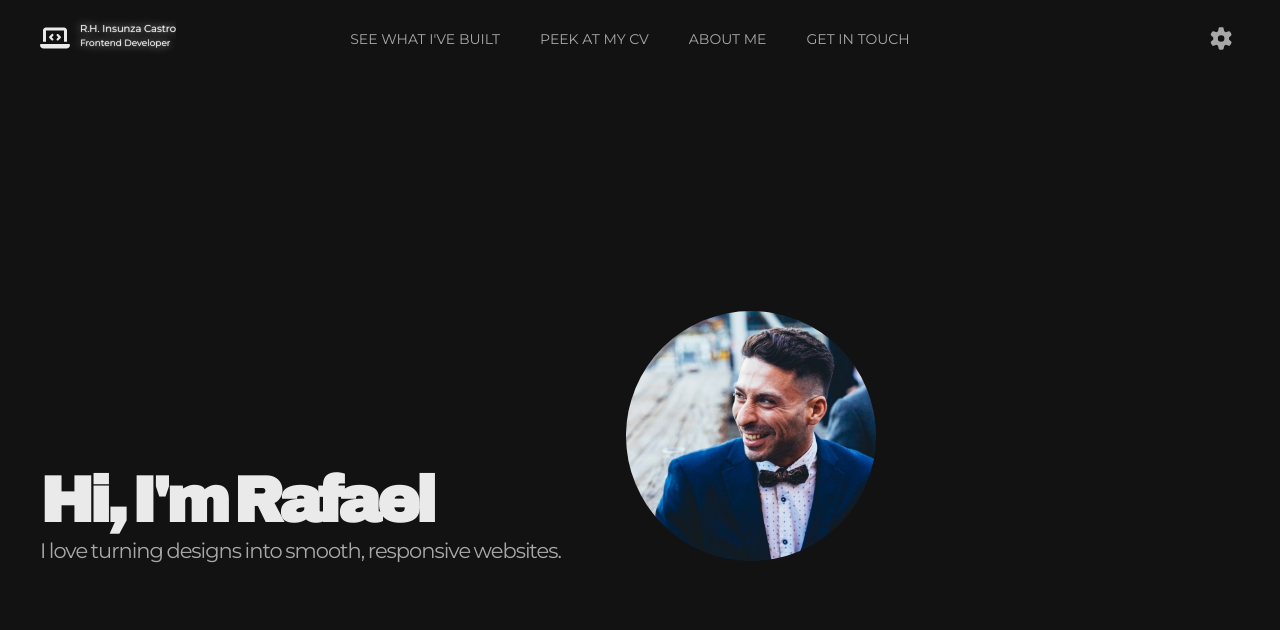
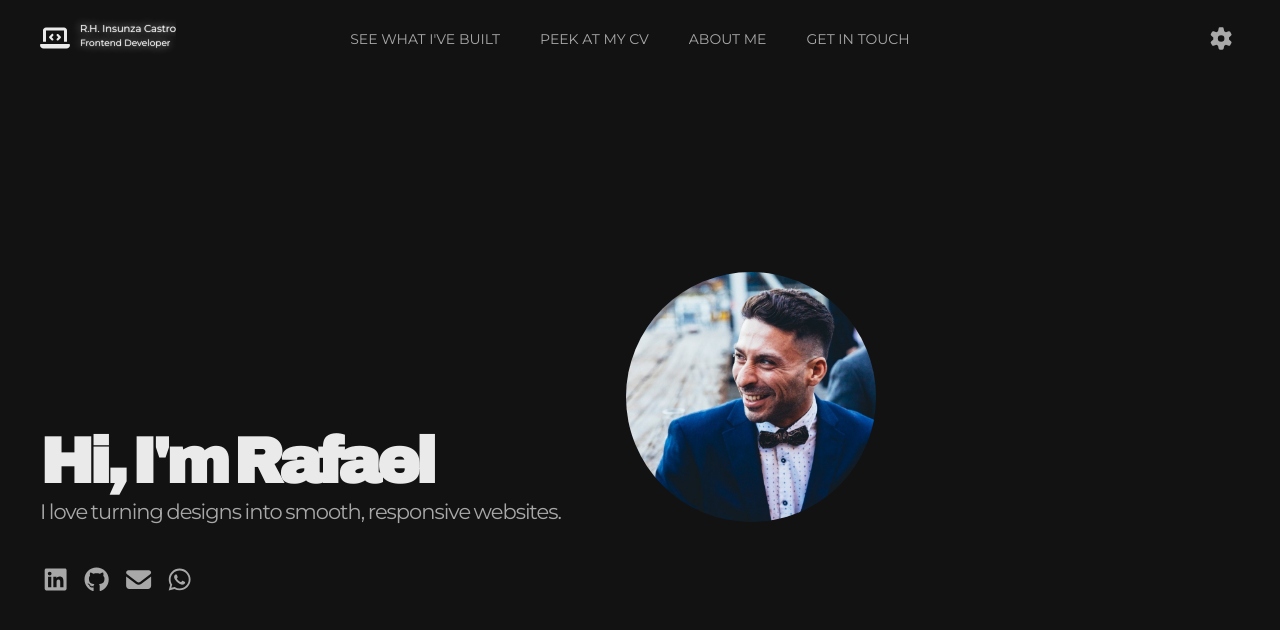
Before and after one commit to rafainsunza/portfolio, a React (Vite) app: page / in a window 1280 px wide. Shown: the part 77-707 px from the top of the page. Built offline with nearby package versions, Linux system fonts and the light colour scheme.

Commit message:
Create social media box

```diff
--- a/src/components/hero/hero.jsx
+++ b/src/components/hero/hero.jsx
@@ -1,6 +1,7 @@
 import "./hero.scss";
 import portrait from "../../assets/images/cv-photo.jpg";
 import { FontAwesomeIcon } from "@fortawesome/react-fontawesome";
+import SocialMediaBox from "../social-media-box/social-media-box";
 
 const Hero = () => {
   return (
@@ -13,6 +14,8 @@ const Hero = () => {
         <h2 className="hero__subtitle">I love turning designs into smooth, responsive websites.</h2>
       </div>
 
+      <SocialMediaBox />
+
       <div className="hero__image">
         <img src={portrait} alt="" />
       </div>
--- /dev/null
+++ b/src/components/social-media-box/social-media-box.jsx
@@ -0,0 +1,46 @@
+import { faGithub, faLinkedin, faWhatsapp } from "@fortawesome/free-brands-svg-icons";
+import "./social-media-box.scss";
+import { FontAwesomeIcon } from "@fortawesome/react-fontawesome";
+import { faEnvelope } from "@fortawesome/free-solid-svg-icons";
+
+const SocialMediaBox = () => {
+  return (
+    <div className="social-media-box">
+      <a
+        href="https://www.linkedin.com/in/rafael-henrique-insunza-castro-201510286/"
+        className="social-media-box__link"
+        target="_blank"
+        rel="noopener noreferrer"
+      >
+        <FontAwesomeIcon icon={faLinkedin} />
+      </a>
+      <a
+        href="https://github.com/rafainsunza"
+        className="social-media-box__link"
+        target="_blank"
+        rel="noopener noreferrer"
+      >
+        <FontAwesomeIcon icon={faGithub} />
+      </a>
+      <a
+        href="mailto:yourname@example.com?subject=Hello%20Rafael,%20we%20saw%20your%20portfolio%20and%20want%20to%20chat%20about%20opportunities.&body=Hello%20Rafael,"
+        className="social-media-box__link"
+        target="_blank"
+        rel="noopener noreferrer"
+      >
+        <FontAwesomeIcon icon={faEnvelope} />
+      </a>
+
+      <a
+        href="https://wa.me/31649119618?text=Hello%20Rafael,%20I%20saw%20your%20portfolio%20and%20want%20to%20chat%20about%20opportunities."
+        className="social-media-box__link"
+        target="_blank"
+        rel="noopener noreferrer"
+      >
+        <FontAwesomeIcon icon={faWhatsapp} />
+      </a>
+    </div>
+  );
+};
+
+export default SocialMediaBox;
--- /dev/null
+++ b/src/components/social-media-box/social-media-box.scss
@@ -0,0 +1,18 @@
+@import "../../index.scss";
+
+.social-media-box {
+  display: flex;
+  gap: $space-xs;
+  margin-top: $space-lg;
+
+  &__link {
+    color: var(--secondary-text);
+    font-size: 25px;
+    transition: color 0.3s ease;
+
+    &:hover {
+      color: var(--primary-text);
+      transform: scale(1.1);
+    }
+  }
+}
```
